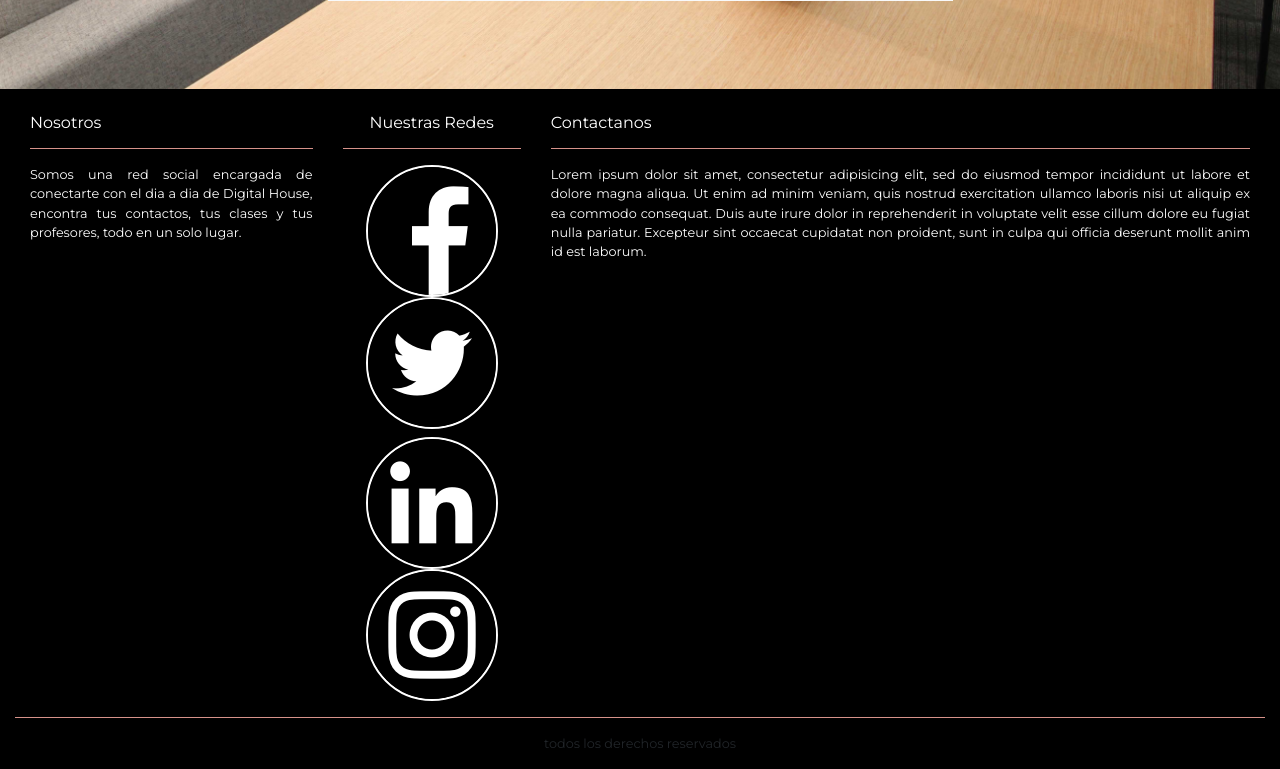
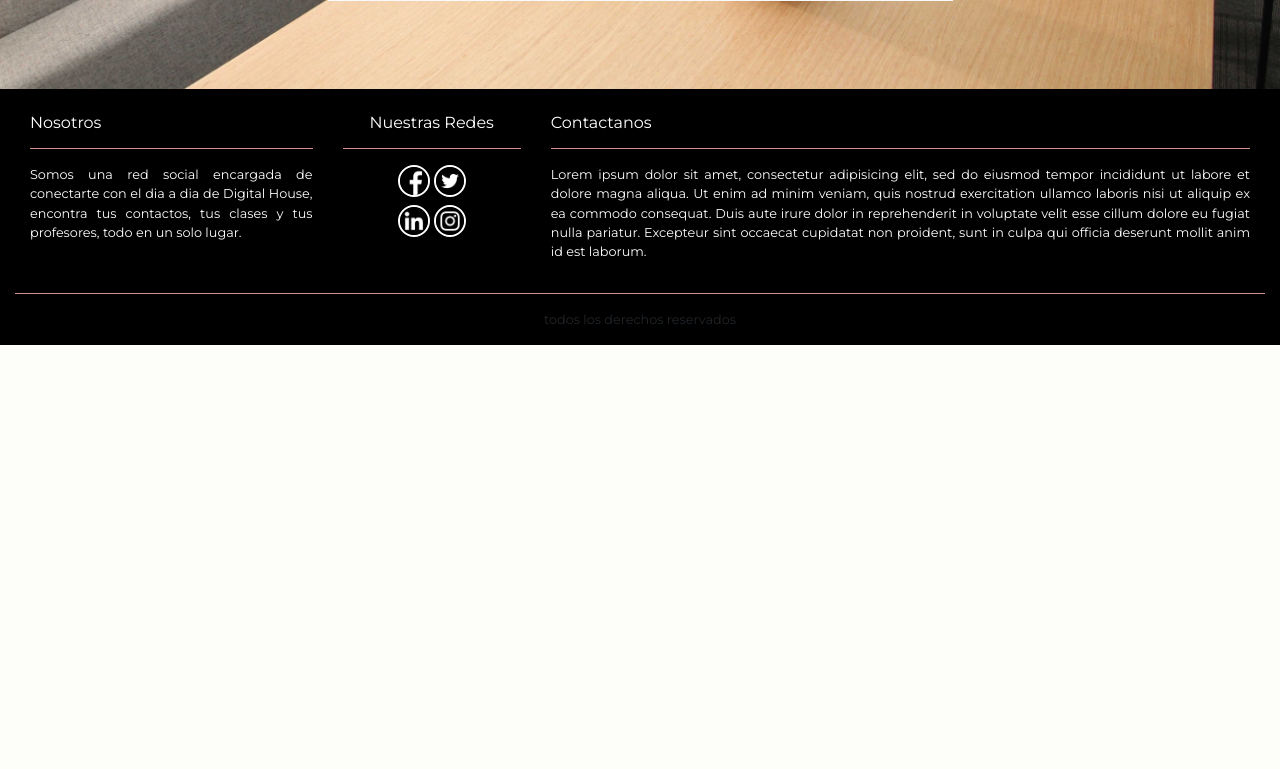
Before and after one commit to AquilanteJP/Proyecto-Integrador-DH, a PHP site: page /registro.php in a window 1280 px wide. Shown: the part 711-1480 px from the top of the page. After the commit the page ends 1056 px from the top, so only its background shows below. Run offline with PHP 8.4, Linux system fonts and the light colour scheme; some libraries are stand-ins or nearby versions.

Commit message:
problemas de footer

```diff
--- a/Proyecto-Integrador-DH/css/footer.css
+++ b/Proyecto-Integrador-DH/css/footer.css
@@ -14,7 +14,7 @@ footer{
   border-color: #D0103A;
 }
 .icons {
-/*  width: 2%;*/
+  width: 2em;
   border: 2px solid white;
   border-radius: 50%;
 /*  margin-left: 5%;
```
